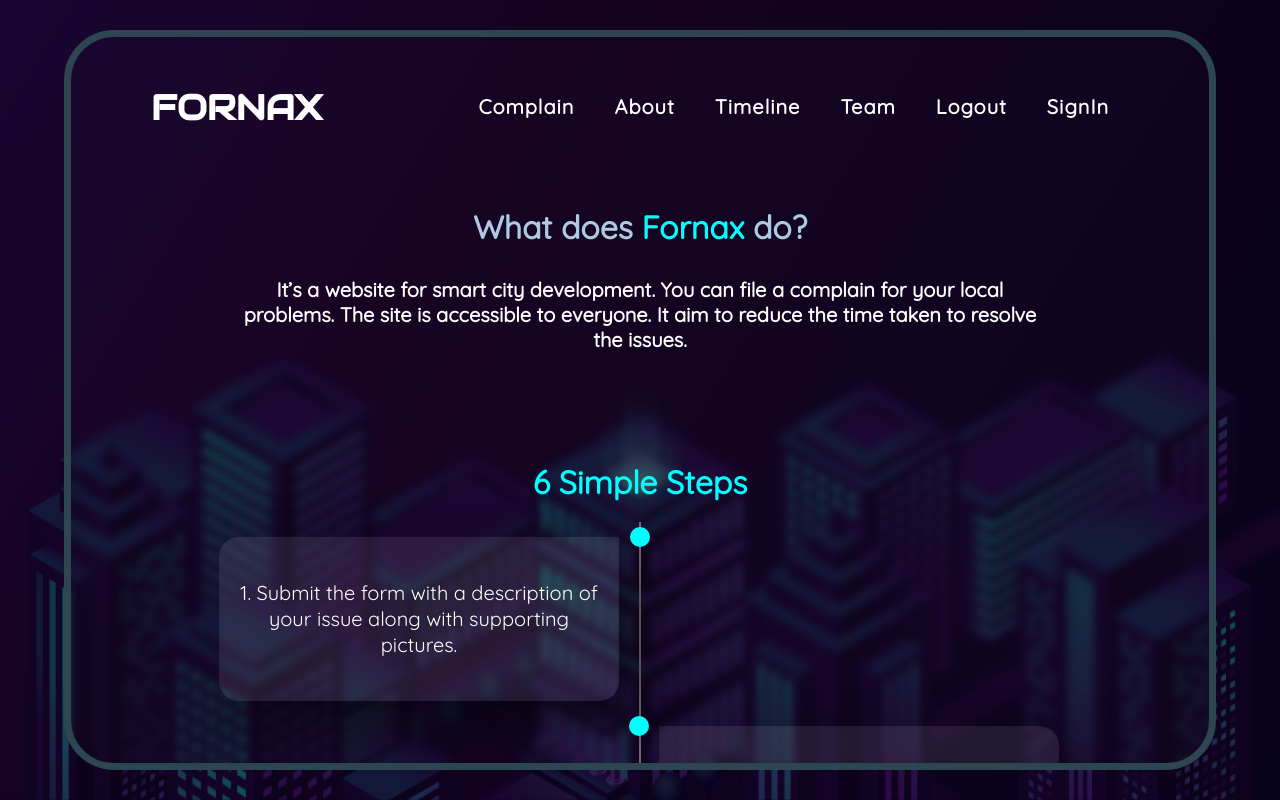
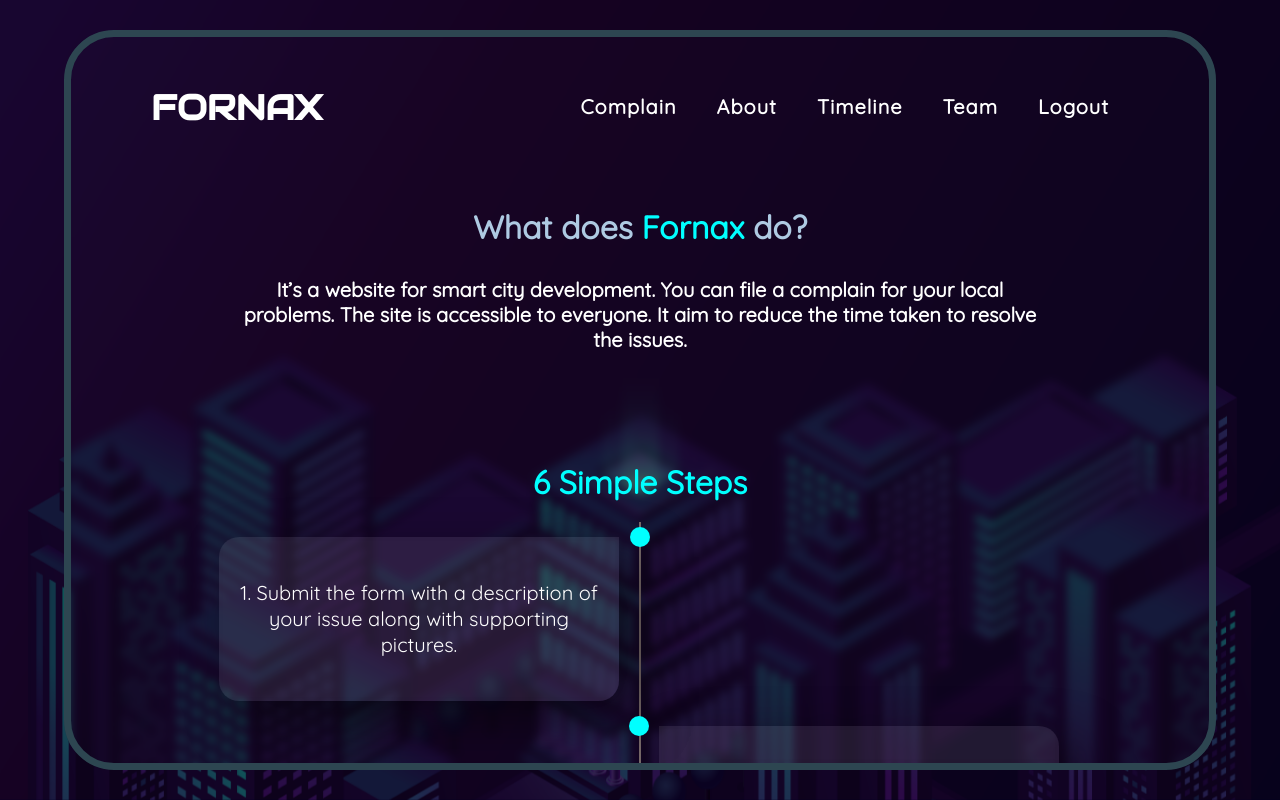
Before and after one commit to nancy1603/Fornax, a React (Create React App) app: page / in a window 1280 px wide. Built offline with nearby package versions, Linux system fonts and the light colour scheme.

Commit message:
router fixed

```diff
--- a/src/App.js
+++ b/src/App.js
@@ -26,16 +26,20 @@ function App() {
        :
            (<div>
          <Routes>
-         <Route exact path="/" element={<Home />}>
-             </Route>
-             <Route exact path="/signin" element={<SignIn />}>
-             </Route>
-             <Route exact path="*" element={<NotFound />}>
+
+          <Route exact path="/signin" element={<SignIn />}>
              </Route>
              <Route exact path="/signup" element={<SignUp />}>
              </Route>
              <Route exact path="/preloader" element={<PreLoader />}>
              </Route>
+             <Route exact path="/" element={<Home />}>
+             </Route>
+
+             <Route exact path="*" element={<NotFound />}>
+             </Route>
+
+
          </Routes>
        </div>)
      }
--- a/src/Navbar.js
+++ b/src/Navbar.js
@@ -19,7 +19,6 @@ function Navbar() {
         <li><a href="#timeline">Timeline</a></li>
         <li><a href="#team">Team</a></li>
         <li><Link to="/logout">Logout</Link></li>
-         <li><Link to="/signin">SignIn</Link></li>
     </ul>
     </div>
 
```
Also changed, not shown: 1 other file (tests, documents, lock files or other folders).
